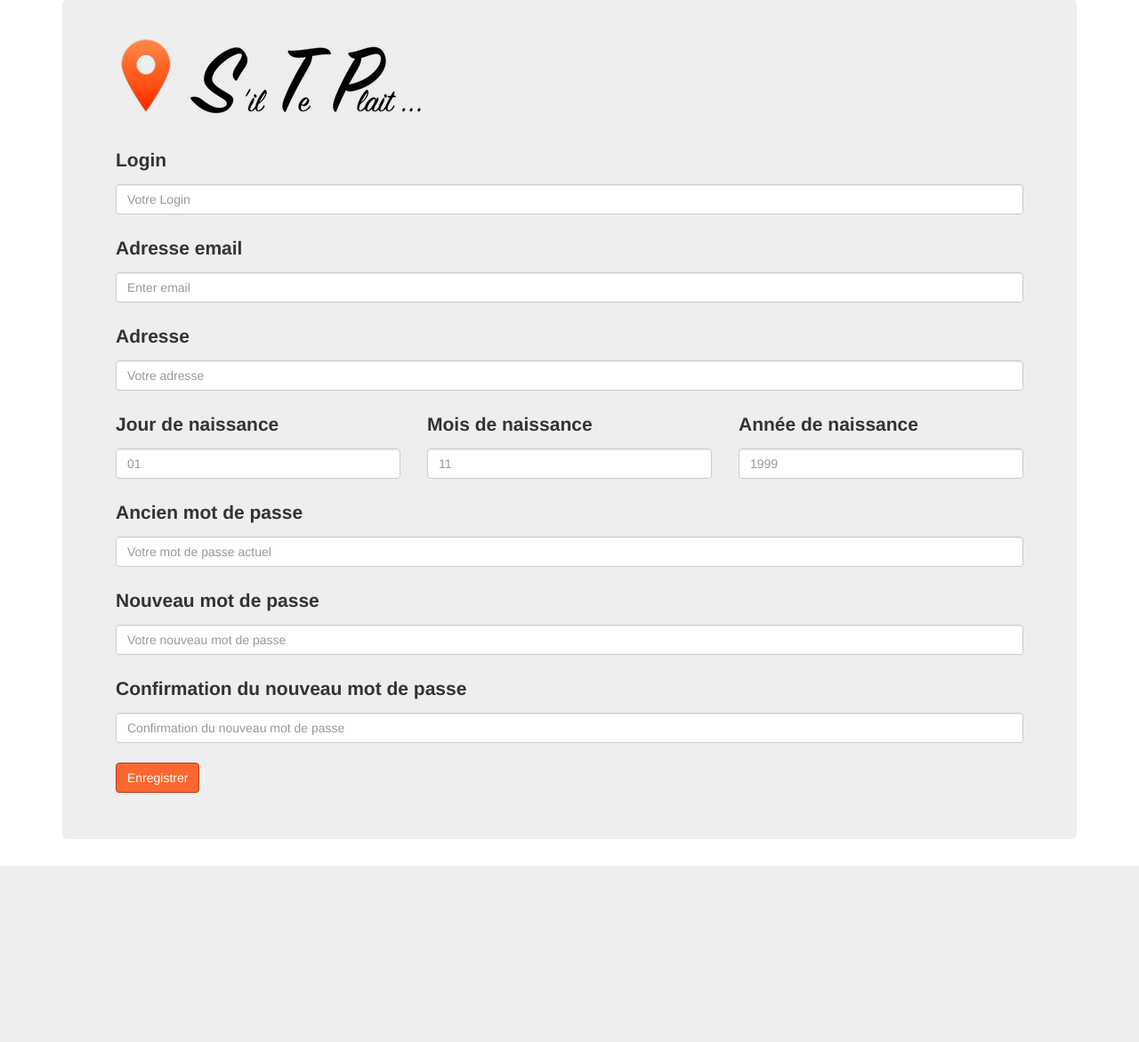
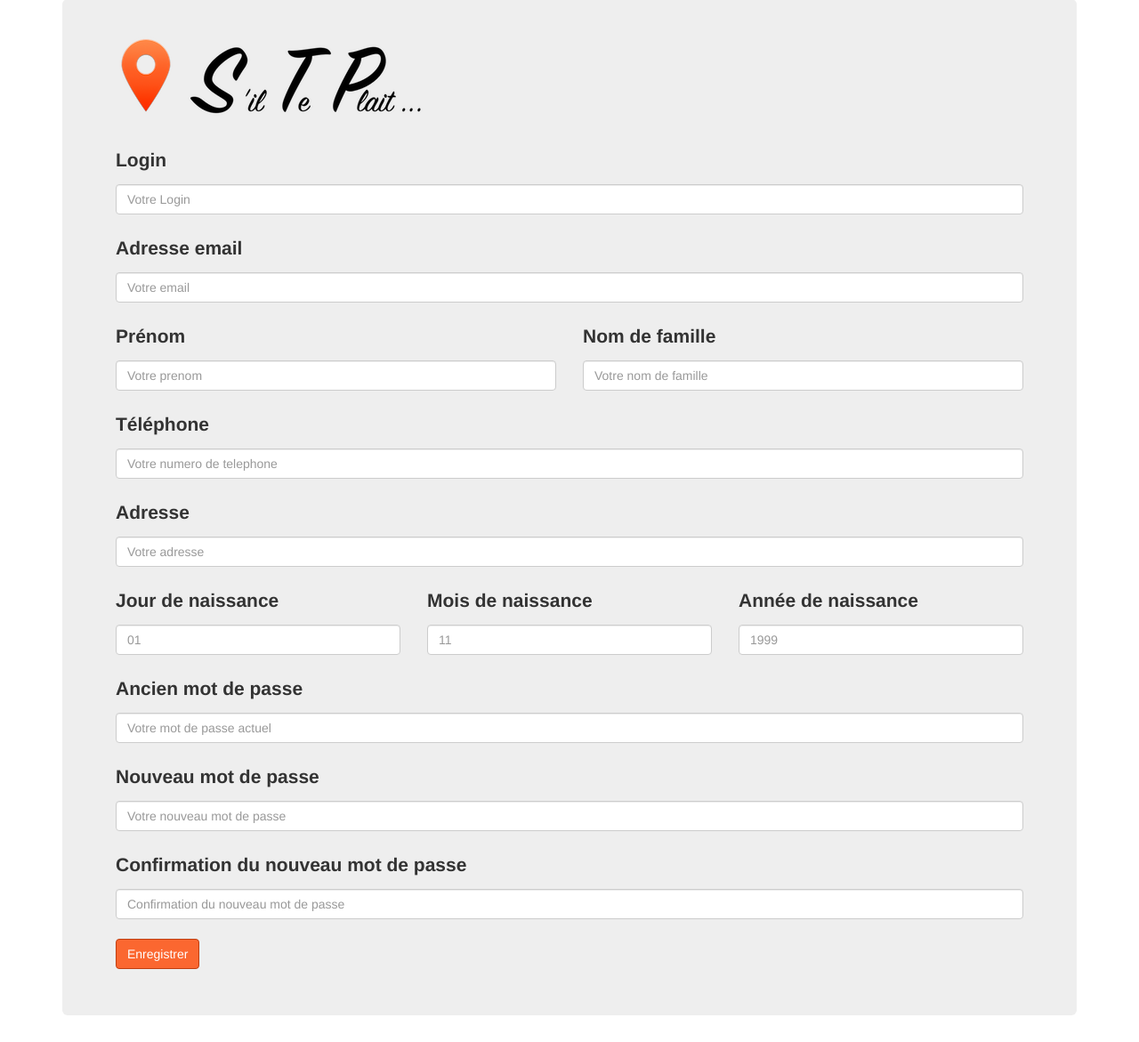
Before and after one commit to quentinl-c/projet_progweb, a Python web app: template stp/templates/addInfo.html in a window 1280 px wide. Shown: the part 71-1242 px from the top of the page at 89% size. Before the commit the page ends 1044 px from the top, so only its background shows below. Run offline with Jinja, Linux system fonts and the light colour scheme; the template is opened without the code that fills it, so the values that code supplies are empty; some libraries are stand-ins or nearby versions.

Commit message:
Added partial support for userInfo form

```diff
--- a/stp/templates/addInfo.html
+++ b/stp/templates/addInfo.html
@@ -10,47 +10,65 @@
 				<form method="post" class="" role="form">
 					<div class="form-group">
 						<label for="login">Login</label>
-						<input class="form-control" id="login" value="{{login}}" placeholder="Votre Login" type="text">
+						<input class="form-control" id="login" name="login" value="{{login}}" placeholder="Votre Login" type="text">
 					</div>
 					<div class="form-group">
 						<label for="email">Adresse email</label>
-						<input class="form-control" id="email" value="{{email}}" placeholder="Enter email" type="email">
+						<input class="form-control" id="email" name="email" value="{{email}}" placeholder="Votre email" type="email">
+					</div>
+					<div class="row clearfix">
+						<div class="col-md-6 column">
+							<div class="form-group">
+								<label for="firstName">Prénom</label>
+								<input class="form-control" id="firstName" name="firstName" placeholder="Votre prenom" type="text" {% if firstName %}value="{{firstName}}"{% endif %}>
+							</div>
+						</div>
+						<div class="col-md-6 column">
+							<div class="form-group">
+								<label for="lastName">Nom de famille</label>
+								<input class="form-control" id="lastName" name="lastName" placeholder="Votre nom de famille" type="text" {% if lastName %}value="{{lastName}}"{% endif %}>
+							</div>
+						</div>
 					</div>
 					<div class="form-group">
-						<label for="address">Adresse </label>
-						<input class="form-control" id="address" placeholder="Votre adresse" type="text" {% if address %}value="{{address}}"{% endif %}>
+						<label for="phoneNumber">Téléphone</label>
+						<input class="form-control" id="phoneNumber" name="phoneNumber" placeholder="Votre numero de telephone" type="text" {% if phoneNumber %}value="{{phoneNumber}}"{% endif %}>
+					</div>
+					<div class="form-group">
+						<label for="address">Adresse</label>
+						<input class="form-control" id="address" name="address" placeholder="Votre adresse" type="text" {% if address %}value="{{address}}"{% endif %}>
 					</div>
 					<div class="row clearfix">
 						<div class="col-md-4 column">
 							<div class="form-group">
 								<label for="day">Jour de naissance</label>
-								<input class="form-control" id="day" placeholder="01" type="text" {% if day %}value="{{day}}"{% endif %}>
+								<input class="form-control" id="day" name="day" placeholder="01" type="text" {% if day %}value="{{day}}"{% endif %}>
 							</div>
 						</div>
 						<div class="col-md-4 column">
 							<div class="form-group">
 								<label for="month">Mois de naissance</label>
-								<input class="form-control" id="month" placeholder="11" type="text" {% if month %}value="{{month}}" {% endif %}>
+								<input class="form-control" id="month" name="month" placeholder="11" type="text" {% if month %}value="{{month}}" {% endif %}>
 							</div>
 						</div>
 						<div class="col-md-4 column">
 							<div class="form-group">
 								<label for="year">Année de naissance</label>
-								<input class="form-control" id="year" placeholder="1999" type="text" {% if year %}value="{{year}}"{% endif %}>
+								<input class="form-control" id="year" name="year" placeholder="1999" type="text" {% if year %}value="{{year}}"{% endif %}>
 							</div>
 						</div>
 					</div>
 					<div class="form-group">
 						<label for="password">Ancien mot de passe</label>
-						<input class="form-control" id="password" placeholder="Votre mot de passe actuel" type="password">
+						<input class="form-control" id="password" name="password" placeholder="Votre mot de passe actuel" type="password">
 					</div>
 					<div class="form-group">
 						<label for="new_password">Nouveau mot de passe</label>
-						<input class="form-control" id="new_password" placeholder="Votre nouveau mot de passe" type="password">
+						<input class="form-control" id="new_password" name="new_password" placeholder="Votre nouveau mot de passe" type="password">
 					</div>
 					<div class="form-group">
 						<label for="confirmation">Confirmation du nouveau mot de passe</label>
-						<input class="form-control" id="confirmation" placeholder="Confirmation du nouveau mot de passe" type="password">
+						<input class="form-control" id="confirmation" name="confirmation" placeholder="Confirmation du nouveau mot de passe" type="password">
 					</div>
 
 					<button type="submit" class="btn btn-orange">Enregistrer</button>
```
Also changed, not shown: stp/controller/userInfo.py (+41 -1 lines).
